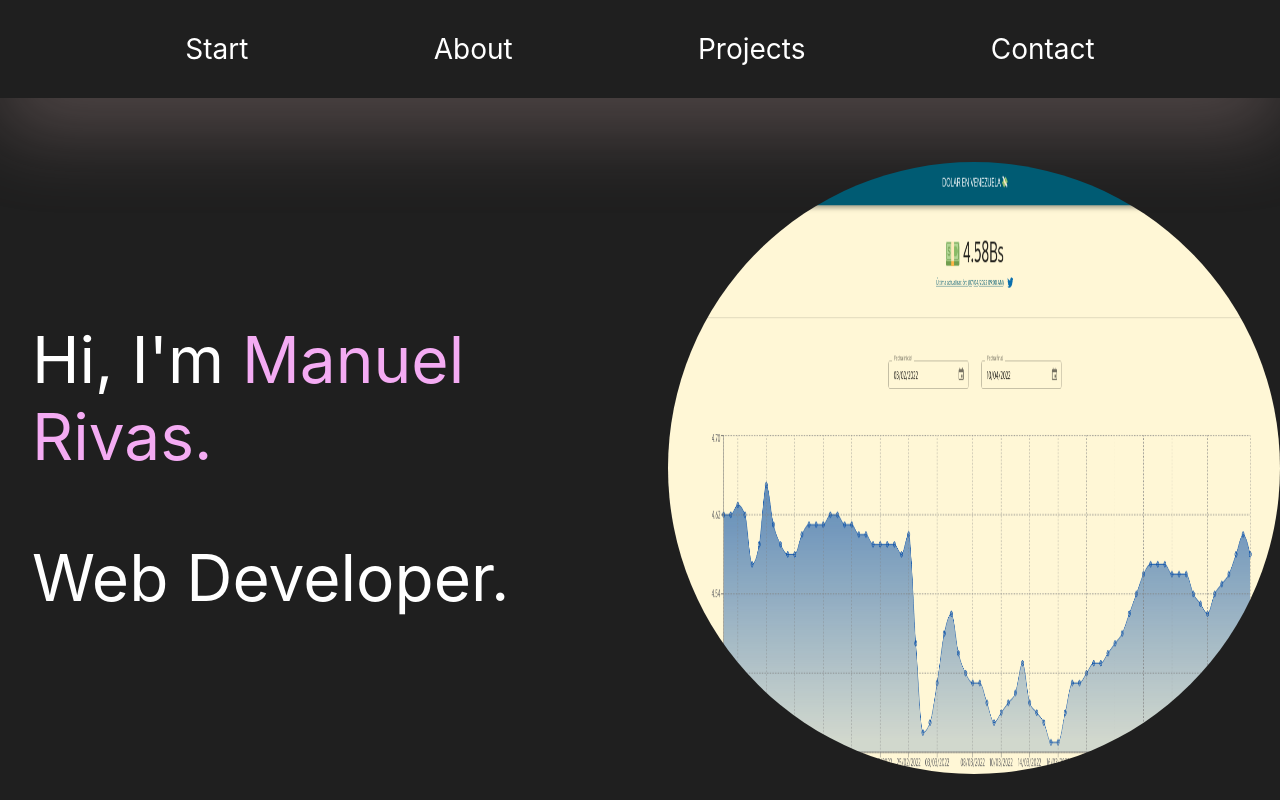
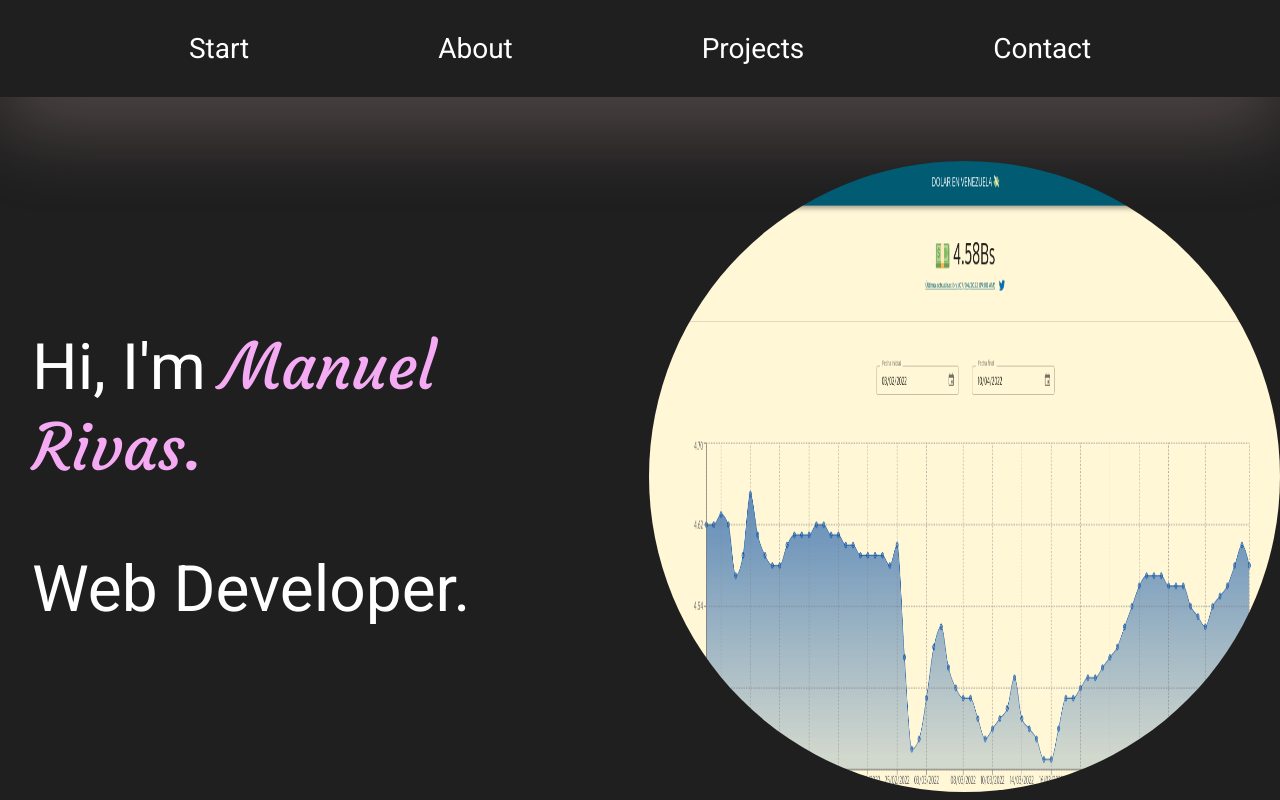
Before and after one commit to AngryMorrocoy/mr-portfolio, a Next.js app: page / in a window 1280 px wide. Shown: the top 800 px of the page. Built offline with nearby package versions, Linux system fonts and the light colour scheme.

Commit message:
Added the fonts of the design uwu

```diff
--- a/styles/Hero.module.css
+++ b/styles/Hero.module.css
@@ -18,6 +18,7 @@
 
 .remarkName {
   font-size: inherit;
+  font-family: 'Courgette', cursive;
   color: var(--main-color);
 }
 
--- a/styles/TextInput.module.css
+++ b/styles/TextInput.module.css
@@ -5,7 +5,7 @@
 }
 
 .label {
-  padding: .75em 1em;
+  padding: 0.75em 1em;
   font-size: var(--font-size);
   background-color: white;
   border-radius: 1.75rem 1.75rem 0 0;
@@ -14,6 +14,7 @@
 }
 
 .input {
+  font-family: inherit;
 
   outline: none;
 
--- a/styles/globals.css
+++ b/styles/globals.css
@@ -1,3 +1,5 @@
+@import url('https://fonts.googleapis.com/css2?family=Courgette&family=Roboto:wght@400;500;700&display=swap');
+
 :root {
   --bg-color: #1f1f1f;
   --main-color: #f4abf3;
@@ -8,8 +10,10 @@
 body {
   padding: 0;
   margin: 0;
-  font-family: -apple-system, BlinkMacSystemFont, Segoe UI, Roboto, Oxygen,
-    Ubuntu, Cantarell, Fira Sans, Droid Sans, Helvetica Neue, sans-serif;
+  /* font-family: -apple-system, BlinkMacSystemFont, Segoe UI, Roboto, Oxygen, */
+  /*   Ubuntu, Cantarell, Fira Sans, Droid Sans, Helvetica Neue, sans-serif; */
+  font-family: 'Roboto', sans-serif;
+
   background-color: var(--bg-color);
 }
 
```
